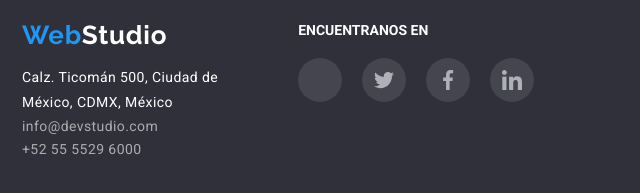
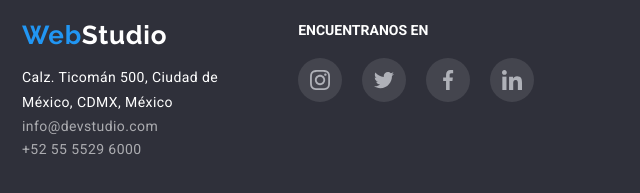
Before and after one commit to JuanMeza95/WebStudio, a plain HTML site: page portafolio.html in a window 1280 px wide. Shown: the part 1683-1876 px from the top of the page, 18-658 px from the left. Drawn offline with Linux system fonts and the light colour scheme.

Commit message:
correccioness

```diff
--- a/portafolio.html
+++ b/portafolio.html
@@ -251,7 +251,7 @@
           <li class="item-socialmedia">
             <div class="elipse">
               <svg class="instagram">
-                <use xlink: href="./images/icons.svg"></use>
+                <use xlink: href="./images/icons.svg#icon-instagram"></use>
               </svg>
             </div>
           </li>
```
